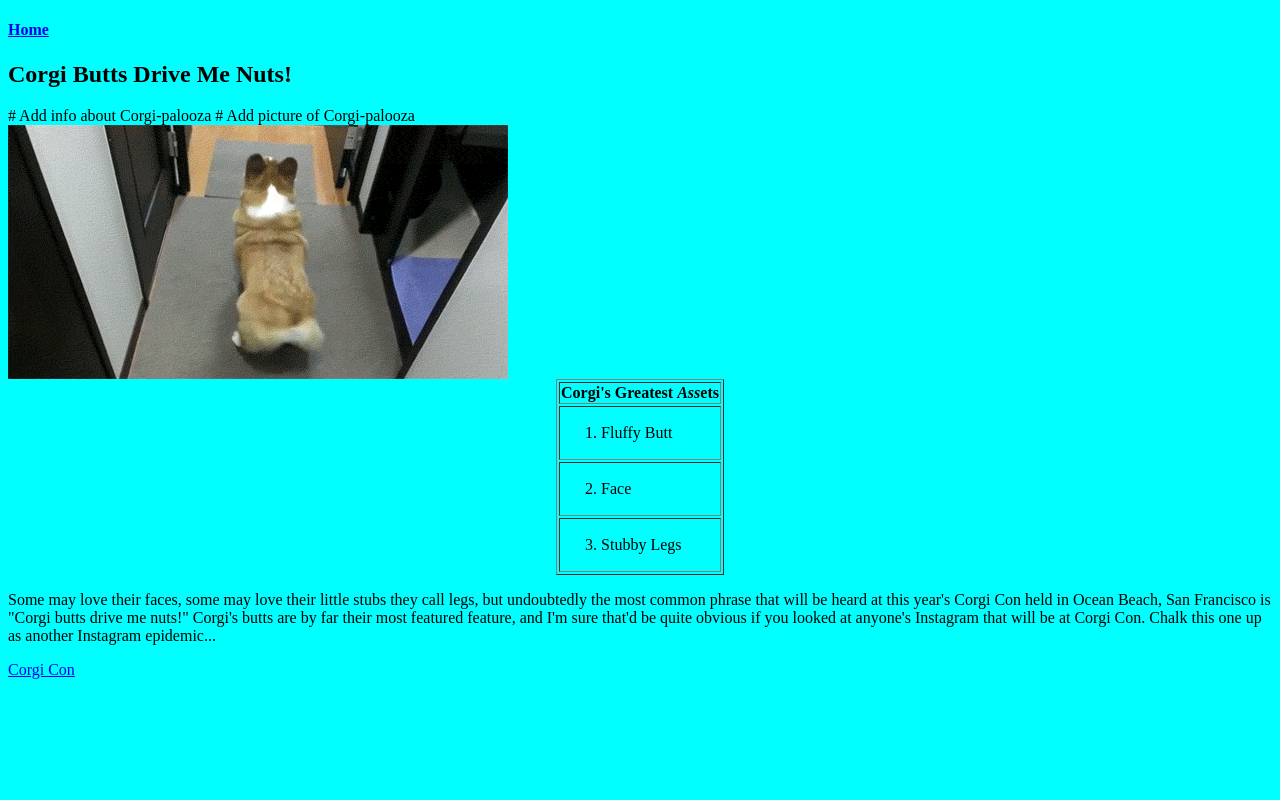
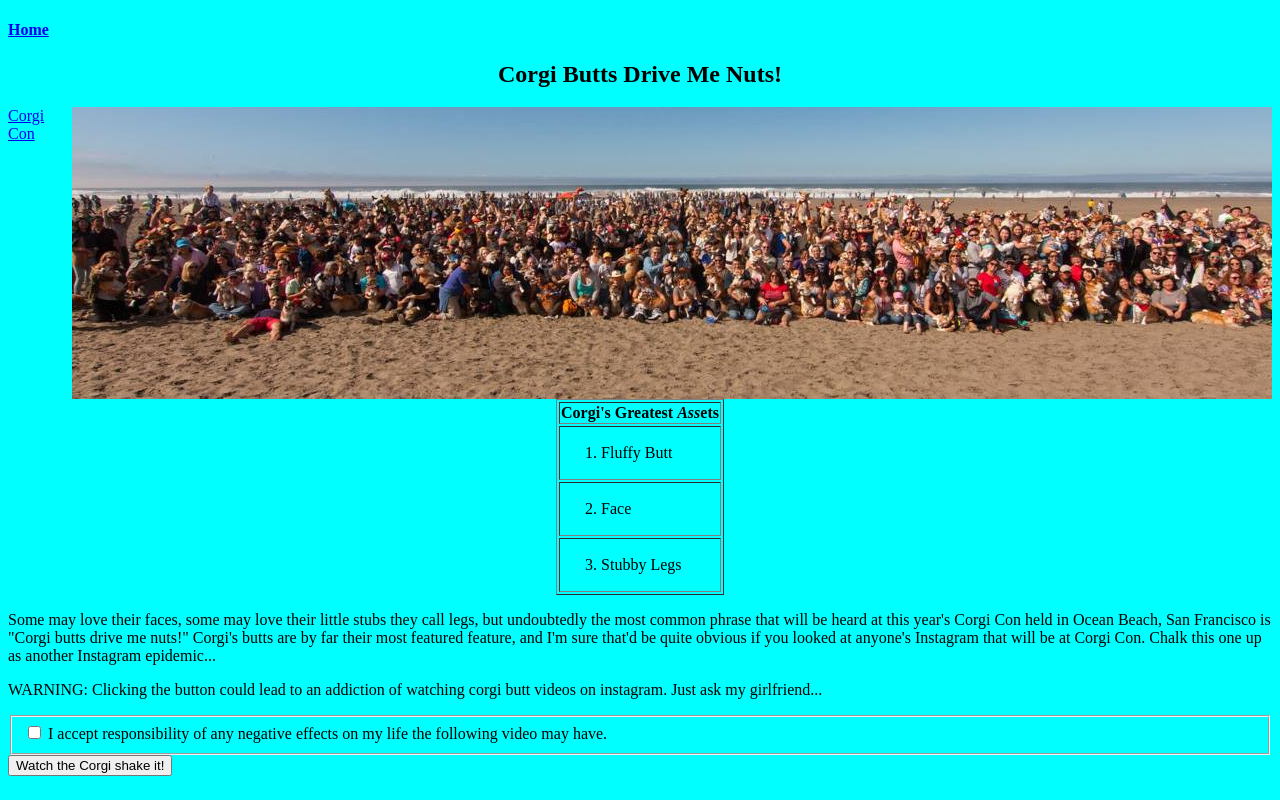
Before and after one commit to gjmcgough/Pups-Site, a plain HTML site: page corgis.html in a window 1280 px wide. Drawn offline with Linux system fonts and the light colour scheme.

Commit message:
Added team corgi pic. Edited pages layouts and background color. Added check box for liability. Added button to watch corgi dance.

```diff
--- a/corgis.html
+++ b/corgis.html
@@ -5,16 +5,17 @@
 	<h4>
 		<a href="index.html">Home</a>
 	</h4>
-	<h2>Corgi Butts Drive Me Nuts!</h2>
+	<h2 align="center">Corgi Butts Drive Me Nuts!</h2>
+	<div class="image">
+		<img src="teamcorgi.jpg" align="right" alt="team corgi">
+	</div>
+	<nav>
+		<a href="http://corgicon.com/">Corgi Con</a>
+	</nav>
+</head>
 
-</head>
 <body bgcolor="#00FFFF">
-#	Add info about Corgi-palooza
-#	Add picture of Corgi-palooza
-	<div>
-		<img src="corgi-butt.gif" align="center">
-	</div>
-	<div>
+	<div class="table">
 		<table border="1" align="center">
 			<tr>
 				<th>Corgi's Greatest <i>Ass</i>ets</th>
@@ -42,11 +43,23 @@
 			</tr>
 		</table>
 	</div>
-	<p>
+	<p align="bottom">
 		Some may love their faces, some may love their little stubs they call legs, but undoubtedly the most common phrase that will be heard at this year's Corgi Con held in Ocean Beach, San Francisco is "Corgi butts drive me nuts!" Corgi's butts are by far their most featured feature, and I'm sure that'd be quite obvious if you looked at anyone's Instagram that will be at Corgi Con. Chalk this one up as another Instagram epidemic...
 	</p>
-<nav>
-	<a href="http://corgicon.com/">Corgi Con</a>
-</nav>
+	<div>
+	<form name="shake it corgi" action="https://youtu.be/7FA4-zZha60">
+		<p>
+			WARNING: Clicking the button could lead to an addiction of watching corgi butt videos on instagram. Just ask my girlfriend...
+		</p>
+		<fieldset>
+		    <div>
+		      <input type="checkbox" name="cb-agree" value="agree">
+		      I accept responsibility of any negative effects on my life the following video may have.
+		    </div>
+  		</fieldset>
+  		<button type="submit">Watch the Corgi shake it!</button>
+	</form>
+	</form>
+	</div>
 </body>
 </html>
```
Also changed, not shown: index.html (+5 -7 lines), teamcorgi.jpg (added). Lines whose indentation alone changed are shown as unchanged.
